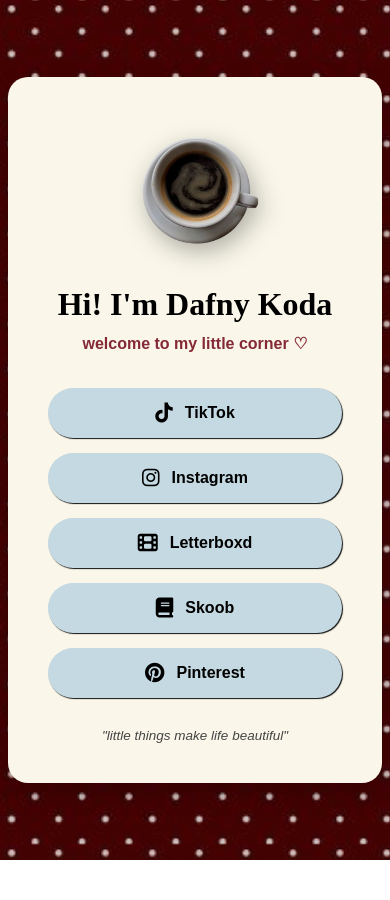
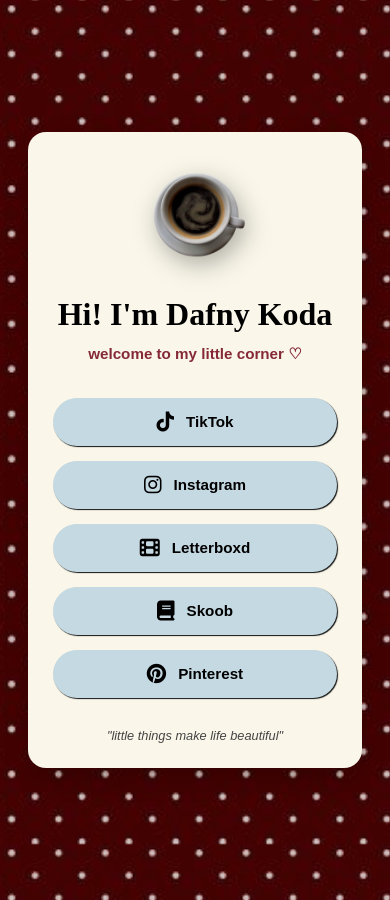
Before and after one commit to dafnykoda/dafny-links, a plain HTML site: page index.html in a window 390 px wide. Before the commit the page ends 860 px from the top, so only its background shows below. Drawn offline with Linux system fonts and the light colour scheme.

Commit message:
Terceira versão

```diff
--- a/midia.css
+++ b/midia.css
@@ -12,6 +12,7 @@
     justify-content: center;
     align-items: center;
 
+    padding:20px;
     min-height: 100vh;
 }
 
@@ -24,8 +25,8 @@
 }
 
 .card{
-    width: 430px;
-    max-width: 90%;
+    width:100%;
+    max-width:430px;
 
     background: #faf7ea;
     border-radius: 20px;
@@ -68,7 +69,7 @@
     align-items: center;
     gap: 12px;
 
-    padding: 15px;
+    padding:16px 20px;
 
     color: black;
     background: #c5d9e2;
@@ -104,3 +105,47 @@
     font-family: "Poppins", sans-serif;
     font-size: 13.5px;
 }
+
+@media (max-width: 480px){
+
+    .card{
+
+        padding:25px;
+
+        border-radius:18px;
+
+    }
+
+    .card img{
+
+        width:110px;
+
+    }
+
+    h1{
+
+        font-size:2rem;
+
+    }
+
+    .frase{
+
+        font-size:.95rem;
+
+    }
+
+    .sociais a{
+
+        padding:14px;
+
+        font-size:.95rem;
+
+    }
+
+    footer{
+
+        font-size:.8rem;
+
+    }
+
+}
```
